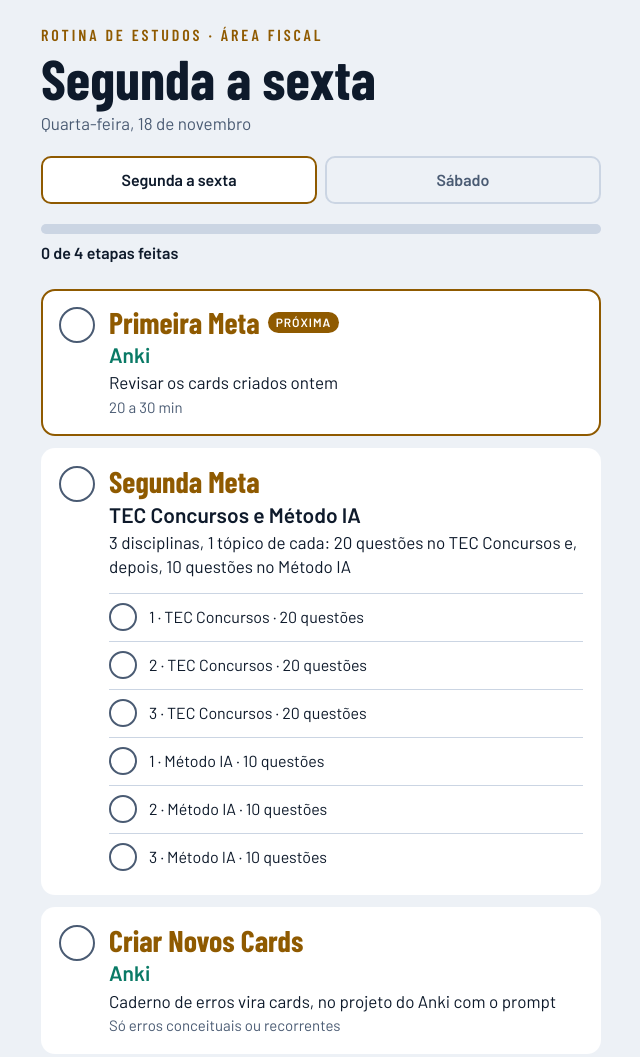
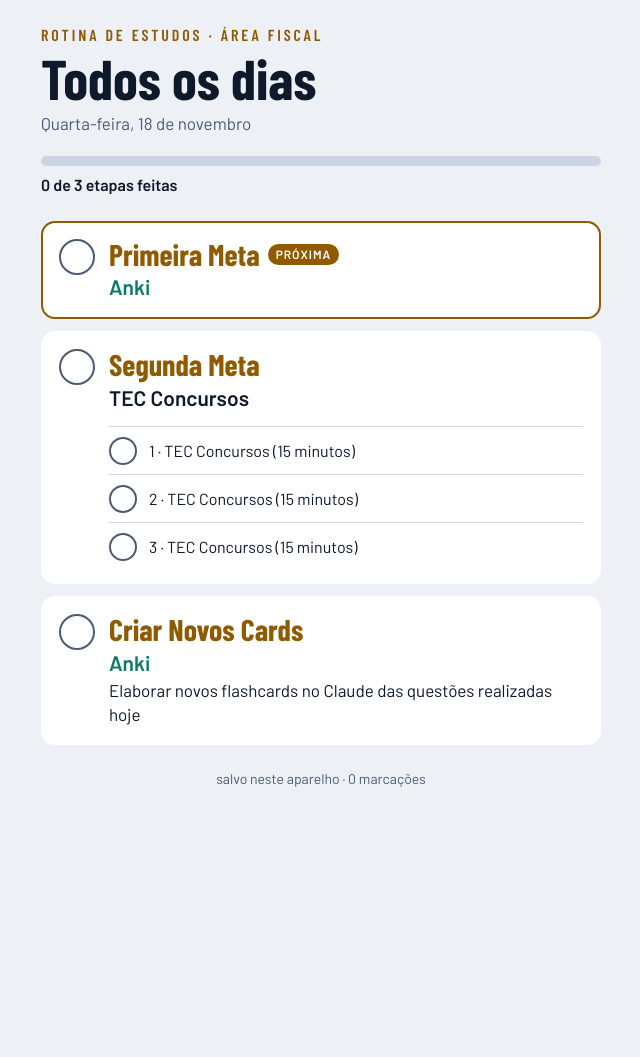
Before and after one commit to aldemariiocossta-hub/rotina, a plain HTML site: page index.html in a window 1280 px wide. Shown: the top 1057 px of the page, without its empty margins (319-959 px from the left). After the commit the page ends 836 px from the top, so only its background shows below. Drawn offline with nearby package versions, Linux system fonts and the light colour scheme.

Commit message:
Add files via upload

```diff
--- a/index.html
+++ b/index.html
@@ -194,12 +194,8 @@ h1 {
 <main class="wrap">
   <header>
     <p class="eyebrow">Rotina de estudos · Área fiscal</p>
-    <h1 id="routineTitle">Segunda a sexta</h1>
+    <h1 id="routineTitle">Todos os dias</h1>
     <p class="date" id="dateLine"></p>
-    <div class="tabs" role="tablist" aria-label="Escolher a rotina">
-      <button class="tab" role="tab" id="tab-wk" type="button" data-routine="wk">Segunda a sexta</button>
-      <button class="tab" role="tab" id="tab-sab" type="button" data-routine="sab">Sábado</button>
-    </div>
     <div class="progress">
       <div class="bar" role="progressbar" aria-label="Etapas feitas hoje" aria-valuemin="0" aria-valuemax="100" aria-valuenow="0" id="bar"><span id="barFill"></span></div>
       <p class="progress-text" id="progressText" aria-live="polite"></p>
@@ -216,32 +212,15 @@ h1 {
 
   var ROUTINES = {
     wk: {
-      label: 'Segunda a sexta',
+      label: 'Todos os dias',
       steps: [
-        { id: 'anki-manha', time: 'Primeira Meta', title: 'Anki', kind: 'anki',
-          desc: 'Revisar os cards criados ontem', meta: '20 a 30 min' },
-        { id: 'metodo', time: 'Segunda Meta', title: 'TEC Concursos e Método IA', kind: 'q',
-          desc: '3 disciplinas, 1 tópico de cada: 20 questões no TEC Concursos e, depois, 10 questões no Método IA',
-          subs: ['1 · TEC Concursos · 20 questões', '2 · TEC Concursos · 20 questões', '3 · TEC Concursos · 20 questões',
-                 '1 · Método IA · 10 questões', '2 · Método IA · 10 questões', '3 · Método IA · 10 questões'] },
+        { id: 'anki-manha', time: 'Primeira Meta', title: 'Anki', kind: 'anki' },
+        { id: 'tec', time: 'Segunda Meta', title: 'TEC Concursos', kind: 'q',
+          subs: ['1 · TEC Concursos (15 minutos)', '2 · TEC Concursos (15 minutos)', '3 · TEC Concursos (15 minutos)'] },
         { id: 'anki-cards', time: 'Criar Novos Cards', title: 'Anki', kind: 'anki',
-          desc: 'Caderno de erros vira cards, no projeto do Anki com o prompt', meta: 'Só erros conceituais ou recorrentes' },
-        { id: 'anki-noite', time: 'Terceira Meta', title: 'Anki', kind: 'anki',
-          desc: 'Refazer todos os pendentes de todas as disciplinas', meta: 'Cerca de 30 cards por disciplina' }
+          desc: 'Elaborar novos flashcards no Claude das questões realizadas hoje' }
       ],
       doneText: 'Dia completo. Bom descanso.'
-    },
-    sab: {
-      label: 'Sábado',
-      steps: [
-        { id: 'sim-metodo', time: '50 questões', title: 'Simulado do Método IA', kind: 'q',
-          desc: 'Sobre todos os erros da semana' },
-        { id: 'sim-claude', time: '50 questões', title: 'Simulado do Claude', kind: 'q',
-          desc: 'Um simulado de 50 questões para cada uma das 3 disciplinas escolhidas do edital atual, com base no caderno de resumo criado.' },
-        { id: 'caderno', time: 'Revisar', title: 'Revisão Passiva', kind: 'anki',
-          desc: 'Errou no simulado? Volte aos resumos e leia os tópicos somente dos assuntos referentes às questões que errou' }
-      ],
-      doneText: 'Simulados feitos. Bom descanso.'
     }
   };
 
@@ -262,7 +241,7 @@ h1 {
   var dbDoc = null;
   var pending = 0;
   var dirty = false;
-  var current = new Date().getDay() === 6 ? 'sab' : 'wk';
+  var current = 'wk';
   var focusSel = null;
 
   var dbState = 'sem servidor';
@@ -325,10 +304,6 @@ h1 {
     document.getElementById('routineTitle').textContent = r.label;
     document.getElementById('dateLine').textContent = dateText.charAt(0).toUpperCase() + dateText.slice(1);
 
-    ['wk', 'sab'].forEach(function (k) {
-      document.getElementById('tab-' + k).setAttribute('aria-selected', k === current ? 'true' : 'false');
-    });
-
     var doneCount = 0, firstOpen = -1;
     r.steps.forEach(function (s, idx) {
       if (isDone(current, s)) doneCount++;
@@ -345,7 +320,7 @@ h1 {
       html += '<span class="txt">';
       html += '<span class="timeline"><span class="time">' + s.time + '</span>' + (next ? '<span class="pill">Próxima</span>' : '') + '</span>';
       html += '<span class="title">' + s.title + '</span>';
-      html += '<span class="desc">' + s.desc + '</span>';
+      if (s.desc) html += '<span class="desc">' + s.desc + '</span>';
       if (s.meta) html += '<span class="meta">' + s.meta + '</span>';
       html += '</span></button>';
       if (s.note) html += '<p class="note">' + s.note + '</p>';
@@ -396,19 +371,11 @@ h1 {
     save();
   });
 
-  document.querySelector('.tabs').addEventListener('click', function (e) {
-    var b = e.target && e.target.closest ? e.target.closest('button[data-routine]') : null;
-    if (!b) return;
-    current = b.getAttribute('data-routine');
-    focusSel = null;
-    render();
-  });
-
   document.addEventListener('visibilitychange', function () {
     if (document.visibilityState !== 'visible') return;
     if (state.date !== todayKey()) {
       state = { date: todayKey(), checks: {} };
-      current = new Date().getDay() === 6 ? 'sab' : 'wk';
+      current = 'wk';
       focusSel = null;
       dirty = false;
       save();
```
